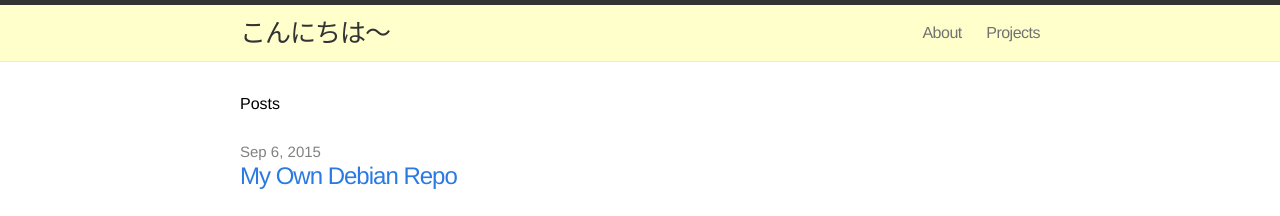
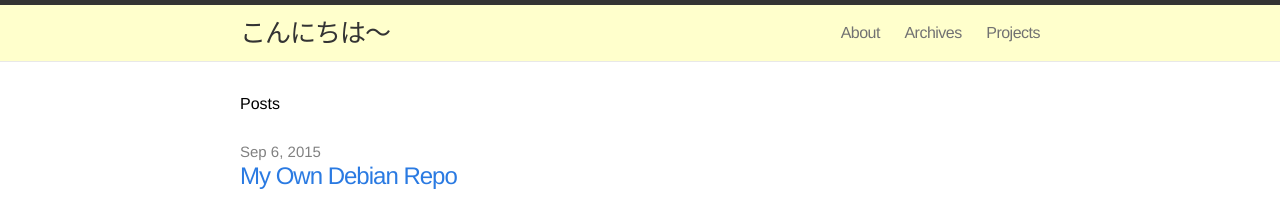
Before and after one commit to amazingfate/amazingfate.github.io, a Jekyll site: the page built from index.html, in a window 1280 px wide. Shown: the top 216 px of the page. Built offline with Jekyll 4.4.1, drawn with Linux system fonts in a browser that asks for light colours; Markdown is read by kramdown in place of the engine named in the settings.

Commit message:
small fix

```diff
--- a/_includes/header.html
+++ b/_includes/header.html
@@ -18,6 +18,7 @@
       </a>
       <div class="trigger">
         <a class="page-link" href="/about">About</a>
+        <a class="page-link" href="/archives">Archives</a>
         <a class="page-link" href="/projects">Projects</a>
       </div>
     </nav>
```
